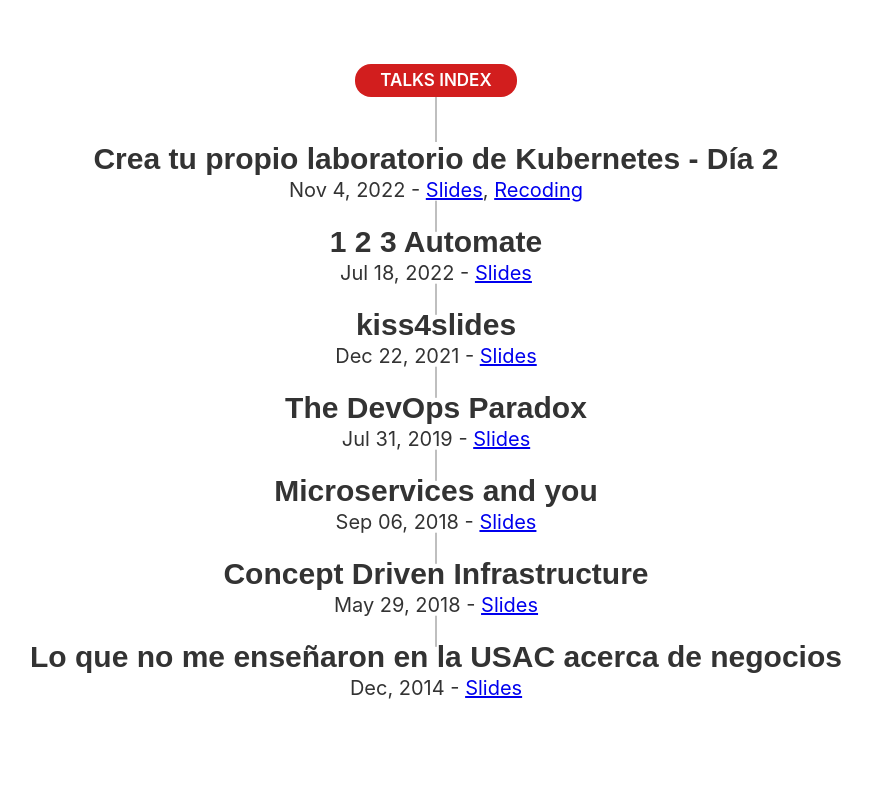
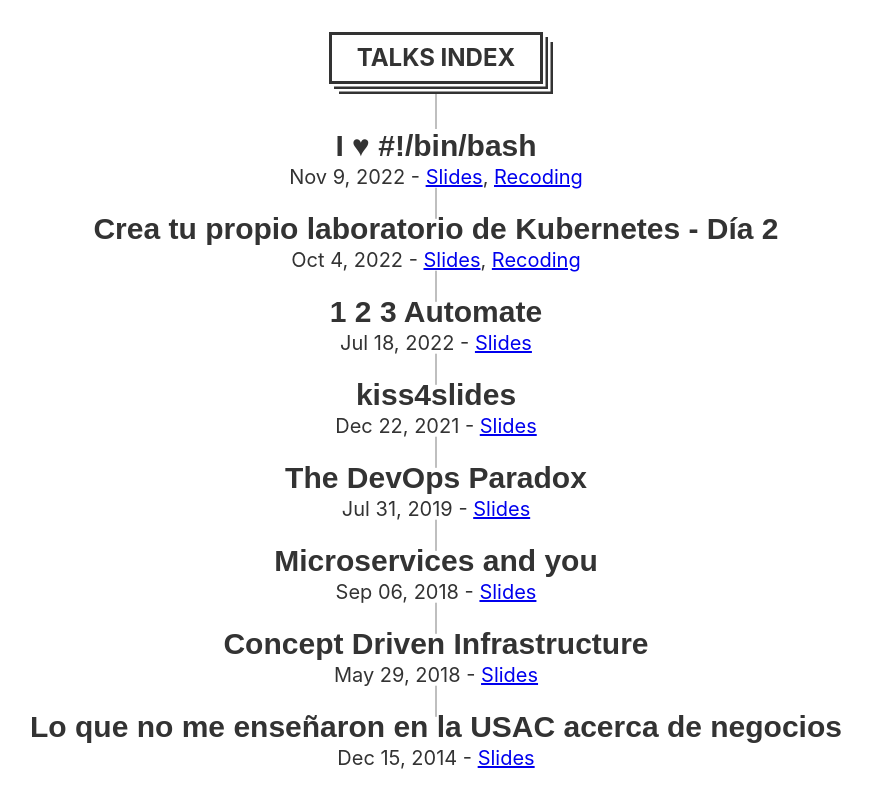
Before and after one commit to jossemarGT/talks, a plain HTML site: page static/index.html in a window 1280 px wide. Shown: the whole page, without its empty margins (204-1076 px from the left). Drawn offline with Linux system fonts and the light colour scheme.

Commit message:
Update site index
Signed-off-by: Jonnatan Jossemar Cordero <jossemargt@gmail.com>

```diff
--- a/static/index.html
+++ b/static/index.html
@@ -22,10 +22,15 @@ color: #333333;
 font-weight: 400;
 font-size: 20px;
 line-height: 1.5;
-margin: 0;
 padding: 0;
 overflow-x: hidden;
 -webkit-text-size-adjust: 100%;
+}
+
+body {
+margin: 2.5% auto 0;
+width: 100%;
+max-width: 1642px;
 }
 p, li {
 font-size: 20px;
@@ -43,23 +48,16 @@ font-family: 'Poppins', sans-serif;
 line-height: 1.1;
 font-weight: 700;
 }
-body {
-margin: 5% auto 0;
-width: 100%;
-max-width: 1642px;
-}
 header h1 {
-font-size: 17px;
-line-height: 23px;
-color: #ffffff;
-font-weight: 600;
+font-size: 1.2em;
 text-transform: uppercase;
-background-color: #d21e1e;
-border-radius: 16px;
+background-color: #ffffff;
+border: #333333 solid 3px;
+box-shadow: 2.5px 2.5px 0 #ffffff, 5px 5px 0 #333333, 7.5px 7.5px 0 #ffffff, 10px 10px 0 #333333;
 display: block;
 width: auto;
 text-align: center;
-padding: 5px 25px;
+padding: 10px 25px;
 position: relative;
 margin-bottom: 45px;
 font-family: 'Inter', sans-serif;
@@ -118,9 +116,13 @@ display: none;
 <header id="title-block-header">
 <h1 class="title">Talks index</h1>
 </header>
+<section id="i-binbash" class="level2">
+<h2>I ♥ #!/bin/bash</h2>
+<p><span class="date">Nov 9, 2022</span> <a href="https://docs.google.com/presentation/d/1p47jY9SdOusVXR0yuoROiTHqBcB4cgSpoUYaDkA60iw">Slides</a>, <a href="https://www.youtube.com/watch?v=SFJlgpWhHZQ">Recoding</a></p>
+</section>
 <section id="crea-tu-propio-laboratorio-de-kubernetes---día-2" class="level2">
 <h2>Crea tu propio laboratorio de Kubernetes - Día 2</h2>
-<p><span class="date">Nov 4, 2022</span> <a href="https://docs.google.com/presentation/d/1zmTROriozYoOIxUwVvoM4Bb8lD9e7Zo3ZJEcMy160uQ">Slides</a>, <a href="https://www.youtube.com/watch?v=UzW8telaXgg&amp;list=PLu_V-YCGXnXOU647H_IPHzrTBAaXS4wz1&amp;index=2">Recoding</a></p>
+<p><span class="date">Oct 4, 2022</span> <a href="https://docs.google.com/presentation/d/1zmTROriozYoOIxUwVvoM4Bb8lD9e7Zo3ZJEcMy160uQ">Slides</a>, <a href="https://www.youtube.com/watch?v=UzW8telaXgg&amp;list=PLu_V-YCGXnXOU647H_IPHzrTBAaXS4wz1&amp;index=2">Recoding</a></p>
 </section>
 <section id="automate" class="level2">
 <h2>1 2 3 Automate</h2>
@@ -144,7 +146,7 @@ display: none;
 </section>
 <section id="lo-que-no-me-enseñaron-en-la-usac-acerca-de-negocios" class="level2">
 <h2>Lo que no me enseñaron en la USAC acerca de negocios</h2>
-<p><span class="date">Dec, 2014</span> <a href="https://prezi.com/pueqzdtyv4ck/lo-que-no-me-ensenaro-en-la-usac-acerca-de-negocios/">Slides</a></p>
+<p><span class="date">Dec 15, 2014</span> <a href="https://prezi.com/pueqzdtyv4ck/lo-que-no-me-ensenaro-en-la-usac-acerca-de-negocios/">Slides</a></p>
 </section>
 </body>
 </html>
```
